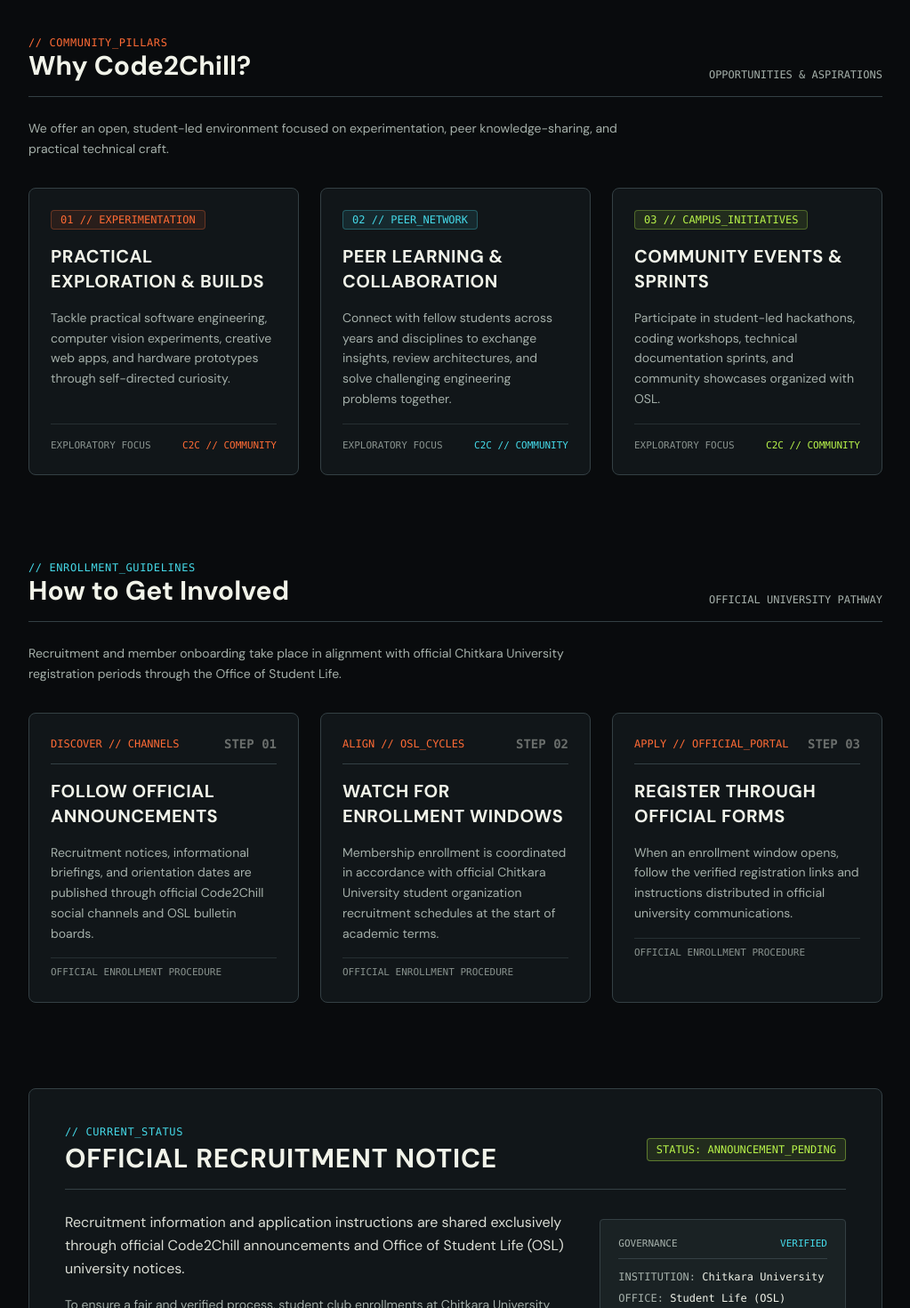
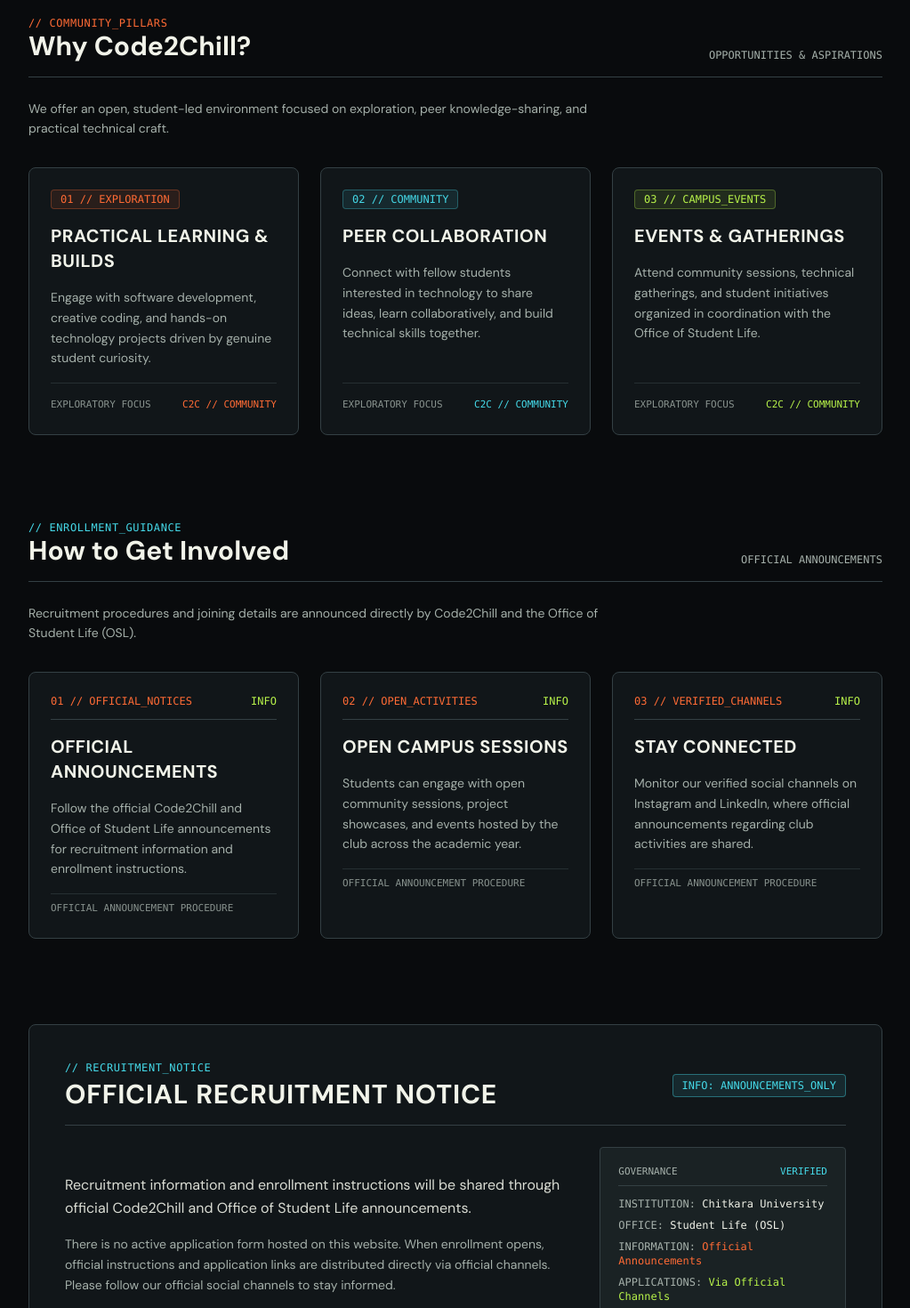
Before and after one commit to TUSHAR-2007/Code2Chill, a React (Vite) app in the folder frontend/: page /join in a window 1280 px wide. Shown: the part 860-2330 px from the top of the page at 89% size, without its empty margins (128-1151 px from the left). Built offline with nearby package versions, Linux system fonts and the light colour scheme; a web font is replaced by a local one.

Commit message:
fix(frontend): align join page with verified enrollment information (Phase 6.6A)

```diff
--- a/frontend/src/pages/JoinPage.jsx
+++ b/frontend/src/pages/JoinPage.jsx
@@ -3,59 +3,56 @@ import { Link } from 'react-router-dom';
 import Container from '../components/layout/Container.jsx';
 import SectionHeading from '../components/ui/SectionHeading.jsx';
 
-// Community values and exploratory pillars
+// Community values and general aspirations
 const COMMUNITY_VALUES = [
   {
-    code: '01 // EXPERIMENTATION',
-    title: 'Practical Exploration & Builds',
+    code: '01 // EXPLORATION',
+    title: 'Practical Learning & Builds',
     accent: '#FF6B35',
     borderColor: 'border-[#FF6B35]',
     badgeBg: 'bg-[#FF6B35]/10 text-[#FF6B35] border-[#FF6B35]/30',
     description:
-      'Tackle practical software engineering, computer vision experiments, creative web apps, and hardware prototypes through self-directed curiosity.',
+      'Engage with software development, creative coding, and hands-on technology projects driven by genuine student curiosity.',
   },
   {
-    code: '02 // PEER_NETWORK',
-    title: 'Peer Learning & Collaboration',
+    code: '02 // COMMUNITY',
+    title: 'Peer Collaboration',
     accent: '#45D9E8',
     borderColor: 'border-[#45D9E8]',
     badgeBg: 'bg-[#45D9E8]/10 text-[#45D9E8] border-[#45D9E8]/30',
     description:
-      'Connect with fellow students across years and disciplines to exchange insights, review architectures, and solve challenging engineering problems together.',
+      'Connect with fellow students interested in technology to share ideas, learn collaboratively, and build technical skills together.',
   },
   {
-    code: '03 // CAMPUS_INITIATIVES',
-    title: 'Community Events & Sprints',
+    code: '03 // CAMPUS_EVENTS',
+    title: 'Events & Gatherings',
     accent: '#B8F34A',
     borderColor: 'border-[#B8F34A]',
     badgeBg: 'bg-[#B8F34A]/10 text-[#B8F34A] border-[#B8F34A]/30',
     description:
-      'Participate in student-led hackathons, coding workshops, technical documentation sprints, and community showcases organized with OSL.',
+      'Attend community sessions, technical gatherings, and student initiatives organized in coordination with the Office of Student Life.',
   },
 ];
 
-// Verified guidance for enrollment
-const ENROLLMENT_STEPS = [
+// Verified guidance for staying informed
+const ENROLLMENT_GUIDELINES = [
   {
-    step: '01',
-    code: 'DISCOVER // CHANNELS',
-    title: 'Follow Official Announcements',
+    code: '01 // OFFICIAL_NOTICES',
+    title: 'Official Announcements',
     description:
-      'Recruitment notices, informational briefings, and orientation dates are published through official Code2Chill social channels and OSL bulletin boards.',
+      'Follow the official Code2Chill and Office of Student Life announcements for recruitment information and enrollment instructions.',
   },
   {
-    step: '02',
-    code: 'ALIGN // OSL_CYCLES',
-    title: 'Watch for Enrollment Windows',
+    code: '02 // OPEN_ACTIVITIES',
+    title: 'Open Campus Sessions',
     description:
-      'Membership enrollment is coordinated in accordance with official Chitkara University student organization recruitment schedules at the start of academic terms.',
+      'Students can engage with open community sessions, project showcases, and events hosted by the club across the academic year.',
   },
   {
-    step: '03',
-    code: 'APPLY // OFFICIAL_PORTAL',
-    title: 'Register Through Official Forms',
+    code: '03 // VERIFIED_CHANNELS',
+    title: 'Stay Connected',
     description:
-      'When an enrollment window opens, follow the verified registration links and instructions distributed in official university communications.',
+      'Monitor our verified social channels on Instagram and LinkedIn, where official announcements regarding club activities are shared.',
   },
 ];
 
@@ -72,7 +69,7 @@ export default function JoinPage() {
                 <span className="h-2 w-2 rounded-full bg-[#B8F34A] animate-pulse"></span>
                 <span>telemetry:~/c2c/join_protocol</span>
                 <span className="text-[#344044]">|</span>
-                <span className="text-[#45D9E8]">STATUS: REGISTRATION_INFO</span>
+                <span className="text-[#45D9E8]">STATUS: ENROLLMENT_INFO</span>
               </div>
               <div className="font-mono text-xs text-[#FF6B35] border border-[#FF6B35]/40 px-2.5 py-1 rounded bg-[#FF6B35]/10 tracking-wider">
                 C2C // JOIN_PROTOCOL
@@ -88,7 +85,7 @@ export default function JoinPage() {
                   Code2Chill is an open, student-led technical collective at Chitkara University operating under the Office of Student Life (OSL). We bring curious minds together to learn by doing, build software, and explore technology collaboratively.
                 </p>
                 <p className="text-sm text-[#A5B0AA] max-w-2xl leading-relaxed">
-                  Whether you are writing your first lines of code, exploring machine learning models, or organizing large campus events, Code2Chill is where serious technical craft meets a supportive peer community.
+                  Whether you are beginning your coding journey or exploring new technical ideas, Code2Chill brings students together around a shared curiosity for technology.
                 </p>
                 <div className="pt-2 flex flex-wrap items-center gap-4 text-xs font-mono text-[#A5B0AA]">
                   <span className="flex items-center gap-1.5">
@@ -100,12 +97,12 @@ export default function JoinPage() {
                 </div>
               </div>
 
-              {/* Custom Technical Schematic SVG */}
+              {/* Decorative Technical Pathway SVG */}
               <div className="lg:col-span-4 flex justify-center">
                 <div className="w-full max-w-xs rounded border border-[#344044] bg-[#1A2224]/80 p-5 font-mono text-xs space-y-3">
                   <div className="flex justify-between items-center text-[11px] text-[#A5B0AA] border-b border-[#344044] pb-2">
-                    <span className="text-[#F1F3E9]">ONBOARDING_PROTOCOL</span>
-                    <span className="text-[#45D9E8]">STANDBY</span>
+                    <span className="text-[#F1F3E9]">COMMUNITY_PATHWAY</span>
+                    <span className="text-[#B8F34A]">ACTIVE</span>
                   </div>
 
                   <svg
@@ -113,7 +110,7 @@ export default function JoinPage() {
                     viewBox="0 0 220 130"
                     fill="none"
                     xmlns="http://www.w3.org/2000/svg"
-                    aria-label="Code2Chill onboarding protocol schematic diagram"
+                    aria-label="Code2Chill community pathway diagram"
                     role="img"
                   >
                     {/* Background grid */}
@@ -121,7 +118,7 @@ export default function JoinPage() {
                     <line x1="15" y1="65" x2="205" y2="65" stroke="#344044" strokeWidth="0.5" strokeDasharray="2 2" />
                     <line x1="15" y1="110" x2="205" y2="110" stroke="#344044" strokeWidth="0.5" strokeDasharray="2 2" />
 
-                    {/* Protocol Pathway */}
+                    {/* Community Pathway traces */}
                     <path d="M30 65 L80 65 L110 35 L160 35" stroke="#45D9E8" strokeWidth="1.5" />
                     <path d="M110 35 L140 95 L190 95" stroke="#FF6B35" strokeWidth="1.2" strokeDasharray="3 3" />
 
@@ -144,8 +141,8 @@ export default function JoinPage() {
                   </svg>
 
                   <div className="pt-2 border-t border-[#344044] flex justify-between text-[11px] text-[#A5B0AA]">
-                    <span>MODE: ENROLLMENT_SYNC</span>
-                    <span className="text-[#B8F34A]">READY</span>
+                    <span>FOCUS: PEER_LEARNING</span>
+                    <span className="text-[#45D9E8]">EXPLORE</span>
                   </div>
                 </div>
               </div>
@@ -173,7 +170,7 @@ export default function JoinPage() {
             </div>
 
             <p className="text-sm text-[#A5B0AA] max-w-2xl leading-relaxed">
-              We offer an open, student-led environment focused on experimentation, peer knowledge-sharing, and practical technical craft.
+              We offer an open, student-led environment focused on exploration, peer knowledge-sharing, and practical technical craft.
             </p>
 
             <div className="grid grid-cols-1 md:grid-cols-3 gap-6 pt-2">
@@ -216,46 +213,46 @@ export default function JoinPage() {
             <div className="flex flex-col sm:flex-row sm:items-end justify-between gap-3 border-b border-[#344044] pb-4">
               <div>
                 <span className="font-mono text-xs text-[#45D9E8] uppercase tracking-wider block">
-                  // ENROLLMENT_GUIDELINES
+                  // ENROLLMENT_GUIDANCE
                 </span>
                 <SectionHeading className="!mb-0">
                   How to Get Involved
                 </SectionHeading>
               </div>
               <span className="font-mono text-xs text-[#A5B0AA]">
-                OFFICIAL UNIVERSITY PATHWAY
+                OFFICIAL ANNOUNCEMENTS
               </span>
             </div>
 
             <p className="text-sm text-[#A5B0AA] max-w-2xl leading-relaxed">
-              Recruitment and member onboarding take place in alignment with official Chitkara University registration periods through the Office of Student Life.
+              Recruitment procedures and joining details are announced directly by Code2Chill and the Office of Student Life (OSL).
             </p>
 
             <div className="grid grid-cols-1 md:grid-cols-3 gap-6 pt-2">
-              {ENROLLMENT_STEPS.map((step) => (
+              {ENROLLMENT_GUIDELINES.map((guide) => (
                 <div
-                  key={step.step}
+                  key={guide.code}
                   className="rounded-lg border border-[#344044] bg-[#111619] p-6 space-y-4 relative overflow-hidden"
                 >
                   <div className="flex items-center justify-between border-b border-[#344044] pb-3">
                     <span className="font-mono text-xs text-[#FF6B35]">
-                      {step.code}
+                      {guide.code}
                     </span>
-                    <span className="font-mono text-sm font-bold text-[#F1F3E9]/40">
-                      STEP {step.step}
+                    <span className="font-mono text-xs text-[#B8F34A]">
+                      INFO
                     </span>
                   </div>
 
                   <h3 className="text-lg sm:text-xl font-bold font-['Barlow Condensed'] text-[#F1F3E9] uppercase tracking-wide">
-                    {step.title}
+                    {guide.title}
                   </h3>
 
                   <p className="text-xs sm:text-sm text-[#A5B0AA] leading-relaxed">
-                    {step.description}
+                    {guide.description}
                   </p>
 
                   <div className="pt-2 border-t border-[#344044]/60 text-[11px] font-mono text-[#A5B0AA]/80">
-                    OFFICIAL ENROLLMENT PROCEDURE
+                    OFFICIAL ANNOUNCEMENT PROCEDURE
                   </div>
                 </div>
               ))}
@@ -271,24 +268,24 @@ export default function JoinPage() {
             <div className="flex flex-wrap items-center justify-between gap-3 border-b border-[#344044] pb-4">
               <div className="space-y-1">
                 <span className="font-mono text-xs text-[#45D9E8] uppercase tracking-wider block">
-                  // CURRENT_STATUS
+                  // RECRUITMENT_NOTICE
                 </span>
                 <h2 className="text-2xl sm:text-3xl font-bold font-['Barlow Condensed'] text-[#F1F3E9] uppercase tracking-wide">
                   Official Recruitment Notice
                 </h2>
               </div>
-              <div className="font-mono text-xs text-[#B8F34A] border border-[#B8F34A]/40 px-2.5 py-1 rounded bg-[#B8F34A]/10">
-                STATUS: ANNOUNCEMENT_PENDING
+              <div className="font-mono text-xs text-[#45D9E8] border border-[#45D9E8]/40 px-2.5 py-1 rounded bg-[#45D9E8]/10">
+                INFO: ANNOUNCEMENTS_ONLY
               </div>
             </div>
 
             <div className="grid grid-cols-1 md:grid-cols-12 gap-6 items-center">
               <div className="md:col-span-8 space-y-4">
                 <p className="text-sm sm:text-base text-[#F1F3E9]/90 leading-relaxed">
-                  Recruitment information and application instructions are shared exclusively through official Code2Chill announcements and Office of Student Life (OSL) university notices.
+                  Recruitment information and enrollment instructions will be shared through official Code2Chill and Office of Student Life announcements.
                 </p>
                 <p className="text-xs sm:text-sm text-[#A5B0AA] leading-relaxed">
-                  To ensure a fair and verified process, student club enrollments at Chitkara University occur during designated university cycles. There is no active self-hosted application form on this website. Please monitor our official social channels and university bulletin boards for verified opening dates.
+                  There is no active application form hosted on this website. When enrollment opens, official instructions and application links are distributed directly via official channels. Please follow our official social channels to stay informed.
                 </p>
               </div>
 
@@ -300,8 +297,8 @@ export default function JoinPage() {
                 <div className="space-y-2 text-[#A5B0AA]">
                   <div>INSTITUTION: <span className="text-[#F1F3E9]">Chitkara University</span></div>
                   <div>OFFICE: <span className="text-[#F1F3E9]">Student Life (OSL)</span></div>
-                  <div>PORTAL: <span className="text-[#FF6B35]">Official OSL Channels</span></div>
-                  <div>CYCLE: <span className="text-[#B8F34A]">Scheduled Academic Term</span></div>
+                  <div>INFORMATION: <span className="text-[#FF6B35]">Official Announcements</span></div>
+                  <div>APPLICATIONS: <span className="text-[#B8F34A]">Via Official Channels</span></div>
                 </div>
               </div>
             </div>
@@ -322,7 +319,7 @@ export default function JoinPage() {
                 Stay Connected & Explore Our Work
               </h2>
               <p className="text-sm sm:text-base text-[#A5B0AA] leading-relaxed">
-                While waiting for the next official recruitment cycle, discover what our members have built, explore upcoming and past events, and follow our official channels for real-time announcements.
+                While waiting for recruitment announcements, discover what our members have built, explore past events, and follow our official channels for real-time updates.
               </p>
             </div>
 
```
